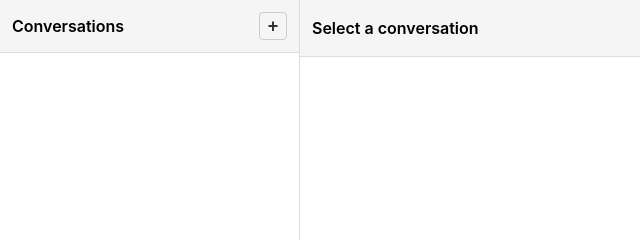
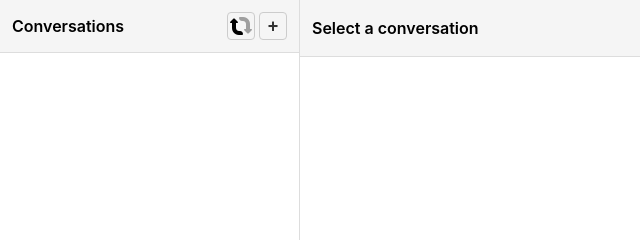
Before and after one commit to pitx3/voip-sms, an Electron app: page src/renderer/index.html in a window 1200 px wide. Shown: the top 240 px of the page, 0-640 px from the left. Drawn offline with Linux system fonts and the light colour scheme; no server answers.

Commit message:
feat: add sync messages button to conversation header
- index.html: Rename .new-conversation-btn → .toolbar-btn (semantic naming)
- index.html: Add sync messages button (🔄) next to new conversation button
- styles.css: Rename .new-conversation-btn → .toolbar-btn (3 occurrences)
- styles.css: Add .header-actions flex container for button grouping

Toolbar button refactor enables consistent styling for header action buttons.
Sync button visually matches existing new conversation button (28x28).

Future: Wire up sync button to call get-messages-voipms IPC handler.

```diff
--- a/src/renderer/index.html
+++ b/src/renderer/index.html
@@ -1,12 +1,15 @@
 <!DOCTYPE html>
 <html lang="en">
+
 <head>
   <meta charset="UTF-8">
   <meta name="viewport" content="width=device-width, initial-scale=1.0">
-  <meta http-equiv="Content-Security-Policy" content="default-src 'self'; script-src 'self'; style-src 'self' 'unsafe-inline'">
+  <meta http-equiv="Content-Security-Policy"
+    content="default-src 'self'; script-src 'self'; style-src 'self' 'unsafe-inline'">
   <title>voip.ms SMS</title>
   <link rel="stylesheet" href="styles.css">
 </head>
+
 <body>
   <!-- Mock Data Banner -->
   <div id="mock-banner" class="mock-banner" style="display: none;">
@@ -18,7 +21,12 @@
     <div class="conversation-list-pane">
       <div class="conversation-list-header">
         <h2>Conversations</h2>
-        <button class="new-conversation-btn" id="new-conversation-btn" title="New Conversation">+</button>
+        <div class="header-actions">
+          <button class="toolbar-btn" id="sync-messages-btn" title="Sync Messages">
+            <img src="assets/refresh-24.png" alt="Refresh" />
+          </button>
+          <button class="toolbar-btn" id="new-conversation-btn" title="New Conversation">+</button>
+        </div>
       </div>
       <div class="conversation-list" id="conversation-list">
         <!-- Conversations will be inserted here -->
@@ -53,4 +61,5 @@
 
   <script src="renderer.js" type="module"></script>
 </body>
+
 </html>
--- a/src/renderer/styles.css
+++ b/src/renderer/styles.css
@@ -178,7 +178,13 @@ body {
   gap: 8px;
 }
 
-.new-conversation-btn {
+.header-actions {
+  display: flex;
+  align-items: center;
+  gap: 4px;
+}
+
+.toolbar-btn {
   width: 28px;
   height: 28px;
   min-width: 28px;
@@ -195,12 +201,12 @@ body {
   transition: all 0.15s ease;
 }
 
-.new-conversation-btn:hover {
+.toolbar-btn:hover {
   background: #e0e0e0;
   border-color: #999;
 }
 
-.new-conversation-btn:active {
+.toolbar-btn:active {
   background: #d0d0d0;
   transform: scale(0.95);
 }
```
